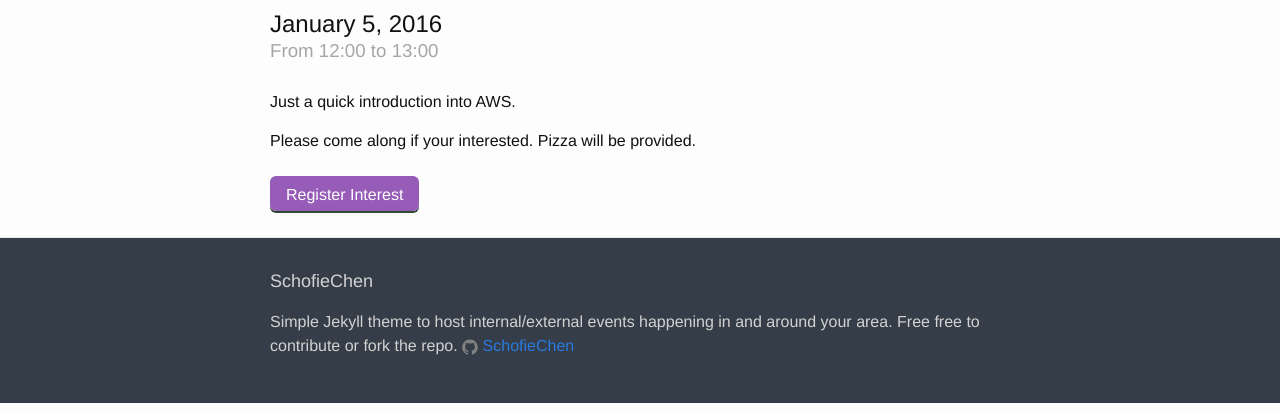
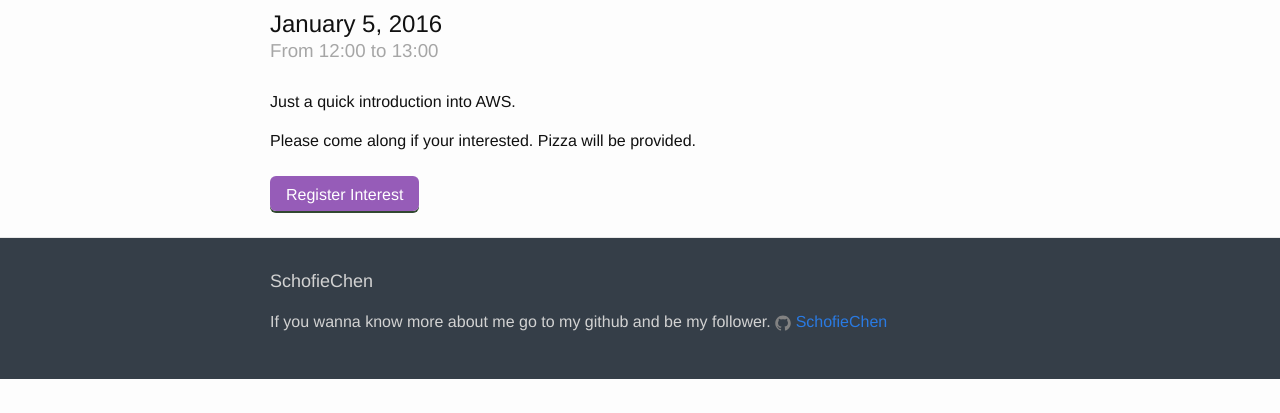
Before and after one commit to SchofieChen/SchofieChen.github.io, a Jekyll site: the page built from _posts/2016-01-05-aws.md, in a window 1280 px wide, cut to the strip 487-900 px from the top of the page. Built offline with Jekyll 4.4.1, drawn with Linux system fonts in a browser that asks for light colours.

Commit message:
new descripotion at bottom

```diff
--- a/_config.yml
+++ b/_config.yml
@@ -12,7 +12,7 @@ title: SchofieChen
 event_label: Events
 
 description: > # this means to ignore newlines until "baseurl:"
-  Simple Jekyll theme to host internal/external events happening in and around your area. Free free to contribute or fork the repo.
+  If you wanna know more about me go to my github and be my follower.
 
 baseurl: "" # the subpath of your site, e.g. /blog
 url: "http://yourdomain.com" # the base hostname & protocol for your site
```
